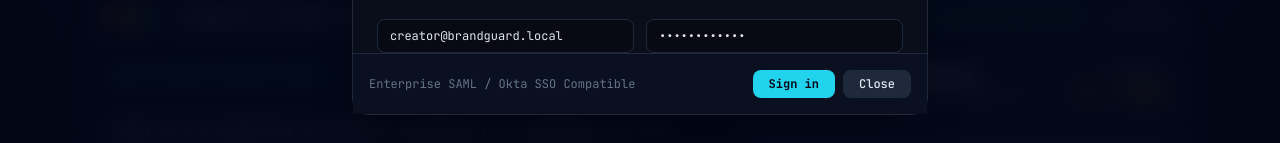
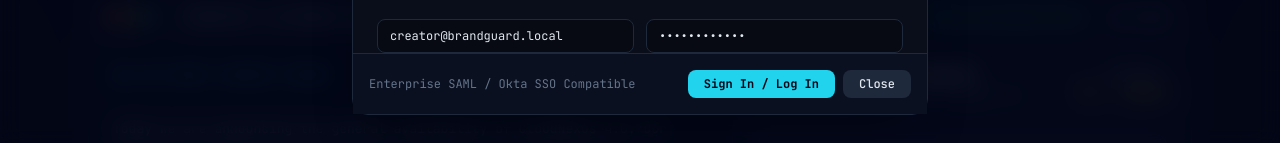
Before and after one commit to GitKrishna-source/BrandGuard, a React (Vite) app: page / in a window 1280 px wide. Shown: the part 650-793 px from the top of the page. Built offline with nearby package versions, Linux system fonts and the light colour scheme; no server answers.

Commit message:
Clarify sign in and log in labels

```diff
--- a/src/components/Navbar.tsx
+++ b/src/components/Navbar.tsx
@@ -69,7 +69,7 @@ export default function Navbar({ onOpenAudit, onOpenVault, onOpenApprovals, onOp
             onClick={onOpenSignIn}
             className="text-xs font-medium text-slate-300 hover:text-white transition-colors hidden sm:block focus:outline-none"
           >
-            Sign In
+            Sign In / Log In
           </button>
 
           <button
--- a/src/components/modals/SignInModal.tsx
+++ b/src/components/modals/SignInModal.tsx
@@ -158,7 +158,7 @@ export default function SignInModal({ isOpen, onClose, currentRole, onSelectRole
           <span>Enterprise SAML / Okta SSO Compatible</span>
           <div className="flex gap-2">
             <button type="submit" form="sign-in-form" disabled={isSigningIn} className="px-4 py-1.5 rounded-lg bg-cyan-400 hover:bg-cyan-300 text-slate-950 font-bold transition-colors">
-              {isSigningIn ? 'Signing in...' : 'Sign in'}
+              {isSigningIn ? 'Signing in...' : 'Sign In / Log In'}
             </button>
             <button onClick={onClose} type="button" className="px-4 py-1.5 rounded-lg bg-slate-800 hover:bg-slate-700 text-slate-200 font-medium transition-colors">
               Close
```
